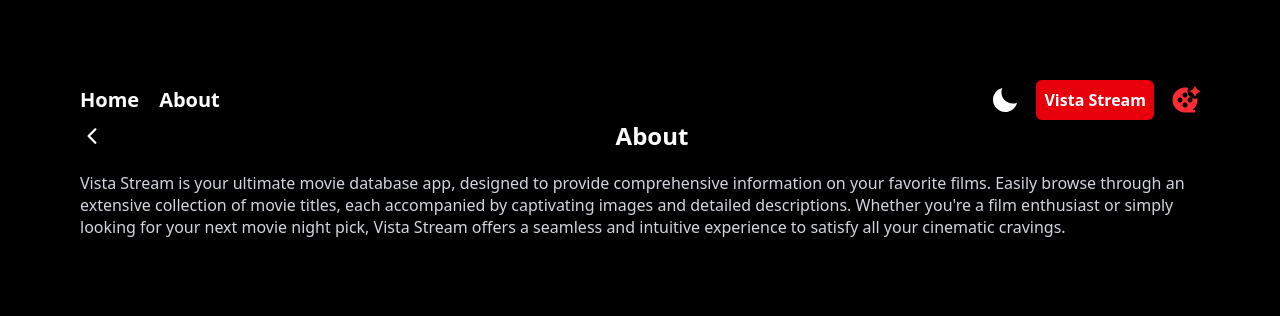
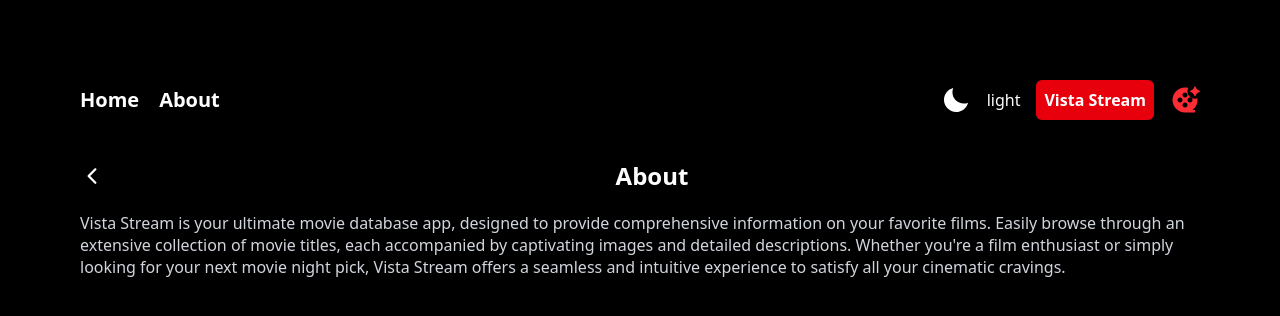
Before and after one commit to alonzojoe/app-movie-next, a Next.js app: page /about in a window 1280 px wide. Shown: the top 316 px of the page. Built offline with nearby package versions, Linux system fonts and the light colour scheme.

Commit message:
feat: create custom hook useTheme and use in header component cast it as client component

```diff
--- a/src/app/about/page.tsx
+++ b/src/app/about/page.tsx
@@ -2,7 +2,7 @@
 import { IoIosArrowBack } from "react-icons/io";
 const About = () => {
   return (
-    <div className="space-y-5">
+    <div className="space-y-5 mt-10">
       <div className="text-white flex items-center justify-between">
         <Link href="/">
           <IoIosArrowBack className="text-2xl font-bold" />
--- a/src/app/components/Header.tsx
+++ b/src/app/components/Header.tsx
@@ -1,10 +1,14 @@
+"use client";
+
 import MenuItem from "./MenuItem";
 import { RiMovie2AiFill } from "react-icons/ri";
 import { IoMdMoon } from "react-icons/io";
 import { FaHome } from "react-icons/fa";
 import { FaInfoCircle } from "react-icons/fa";
+import useTheme from "@/app/hooks/useTheme";
 
 const Header = () => {
+  const [theme, toggleTheme] = useTheme("light");
   return (
     <header className="flex justify-between items-center text-white">
       <div className="flex gap-5 font-bold">
@@ -16,7 +20,11 @@
         </div>
       </div>
       <div className="flex items-center gap-4">
-        <IoMdMoon className="cursor-pointer font-bold text-3xl" />
+        <IoMdMoon
+          className="cursor-pointer font-bold text-3xl"
+          onClick={() => toggleTheme()}
+        />
+        <p>{theme}</p>
         <button className="px-2 font-bold text-md py-2 bg-red-600 rounded-md hidden md:block">
           Vista Stream
         </button>
--- /dev/null
+++ b/src/app/hooks/useTheme.tsx
@@ -0,0 +1,23 @@
+"use client";
+import { useEffect, useState } from "react";
+
+const useTheme = (defaultTheme: string): [string, () => void] => {
+  const [theme, setTheme] = useState(() => {
+    if (typeof window !== "undefined") {
+      return localStorage.getItem("theme") || defaultTheme;
+    }
+    return defaultTheme;
+  });
+
+  useEffect(() => {
+    localStorage.setItem("theme", theme);
+  }, [theme]);
+
+  const toggleTheme = () => {
+    setTheme((prev) => (prev === "dark" ? "light" : "dark"));
+  };
+
+  return [theme, toggleTheme];
+};
+
+export default useTheme;
```
